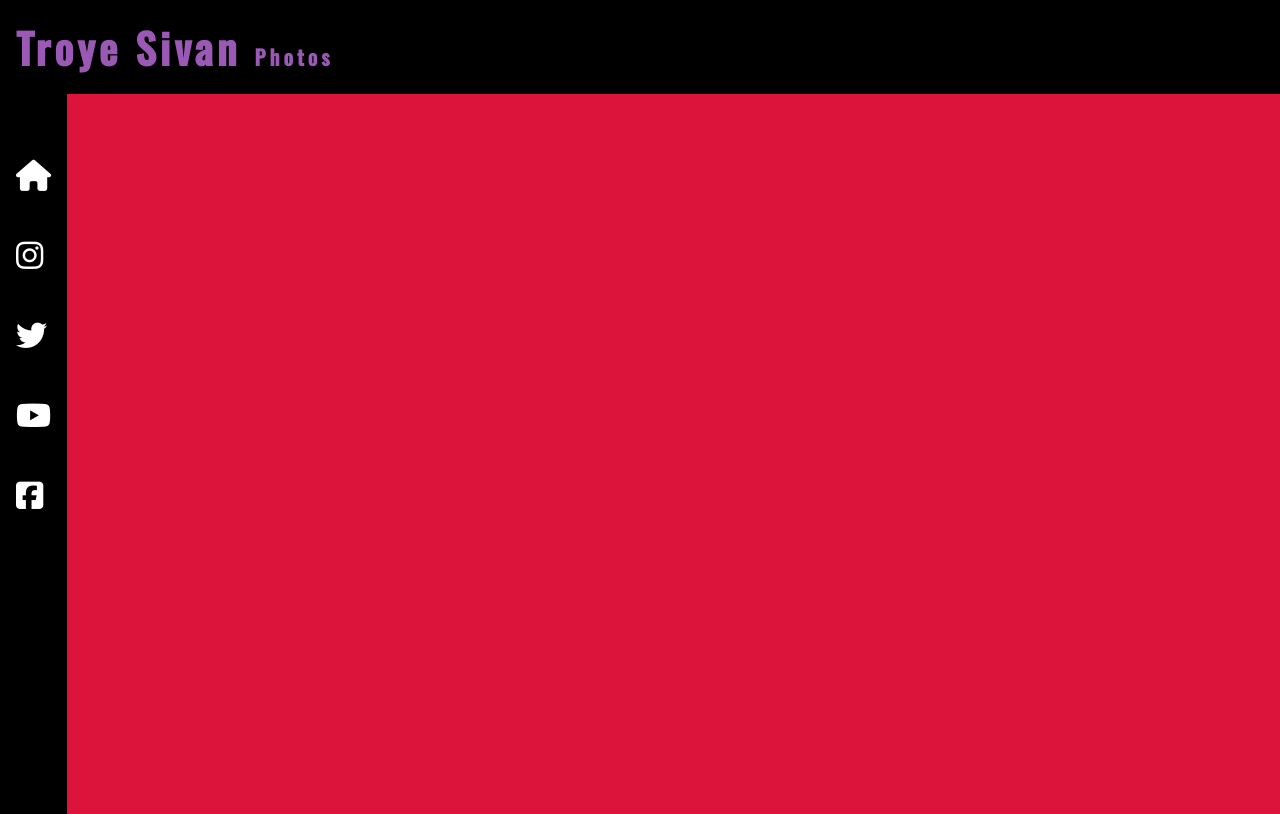
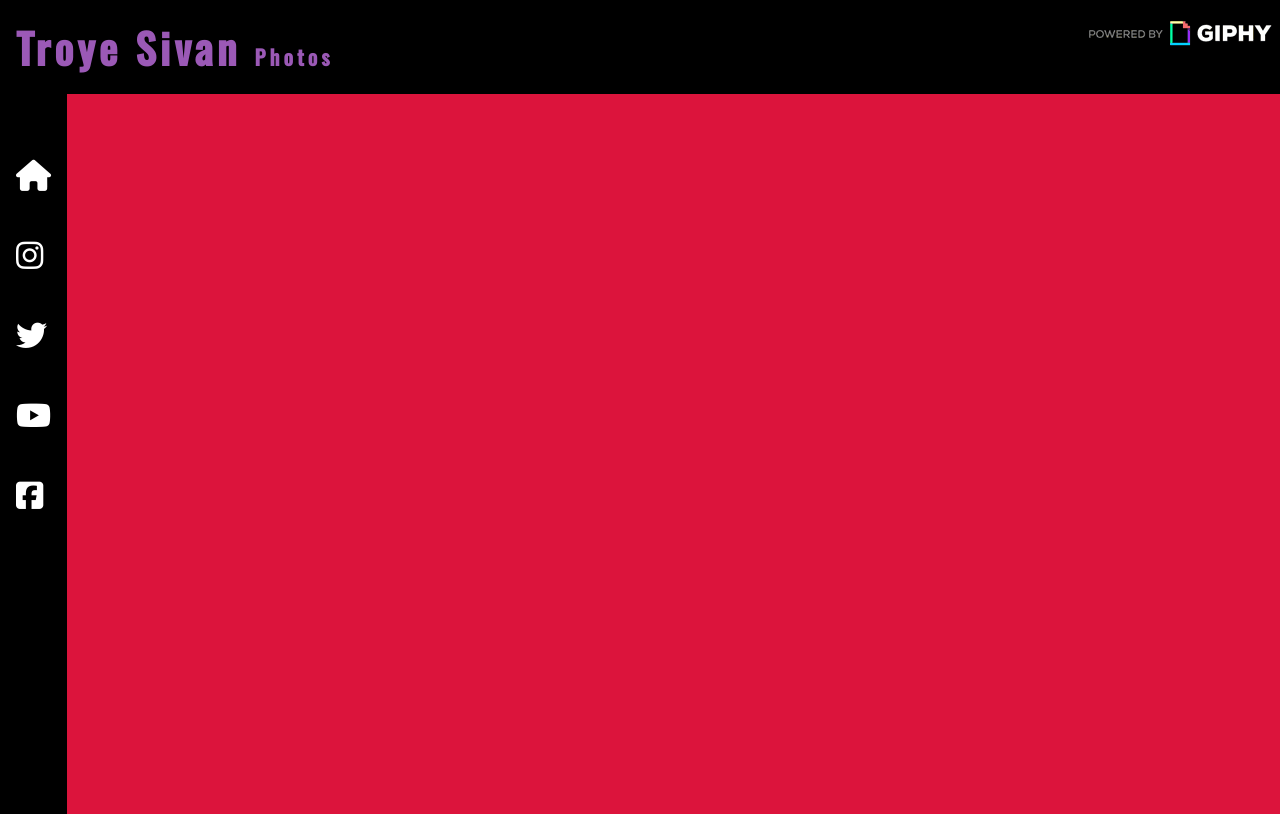
Before and after one commit to DavidWeid/tribute-page, a plain HTML site: page photos.html in a window 1280 px wide. Drawn offline with nearby package versions, Linux system fonts and the light colour scheme; some packages are replaced by stand-ins of ours; no server answers.

Commit message:
Added Giphy logo

```diff
--- a/assets/main.css
+++ b/assets/main.css
@@ -432,6 +432,13 @@
 }
 
 /* Photos Page */
+#giphy-logo {
+  position: fixed;
+  top: 12px;
+  right: 0;
+  z-index: 10;
+}
+
 #main-photos {
   background-color: crimson;
   grid-area: content;
--- a/photos.html
+++ b/photos.html
@@ -54,6 +54,11 @@
       <header class="banner">
         <h1 id="hidden-title">Troye Sivan <span>Photos</span></h1>
         <h1 id="title">Troye Sivan <span>Photos</span></h1>
+        <img
+          id="giphy-logo"
+          src="./assets/images/PoweredBy_200_Horizontal_Light-Backgrounds_With_Logo.gif"
+          alt="Powered by Giphy"
+        />
       </header>
       <nav id="nav">
         <i class="hidden-nav nav-btn fab fa-instagram fa-3x"></i>
```
Also changed, not shown: assets/images/PoweredBy_200_Horizontal_Light-Backgrounds_With_Logo.gif (added).
